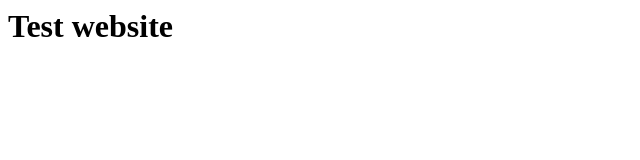
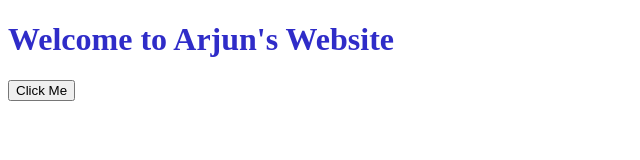
Before and after one commit to Arjun-G-Ravi/Arjun-G-Ravi.github.io, a plain HTML site: page index.html in a window 1280 px wide. Shown: the whole page, without its empty margins (0-640 px from the left). Drawn offline with Linux system fonts and the light colour scheme.

Commit message:
added more to website

```diff
--- a/index.html
+++ b/index.html
@@ -1,11 +1,14 @@
-<! DOCTYPE html>
+<!DOCTYPE html>
 <html>
-<head></head>
+<head>
+  <title>Arjun's website</title>
+  <link rel="stylesheet" href="styles.css">
+</head>
+<script src="script.js"></script>
 <body>
 
-  <h1>Test website</h1>
+  <h1>Welcome to Arjun's Website</h1>
+  <button onclick="showMessage()">Click Me</button>
 
 </body>
-
-
 </html>
--- /dev/null
+++ b/script.js
@@ -0,0 +1,6 @@
+function showMessage(){
+    for (i=0; i<10; i++){
+        document.write('test')
+
+    }
+}
--- /dev/null
+++ b/styles.css
@@ -0,0 +1 @@
+h1 {color: rgba(32, 29, 196, 0.932)}
```
